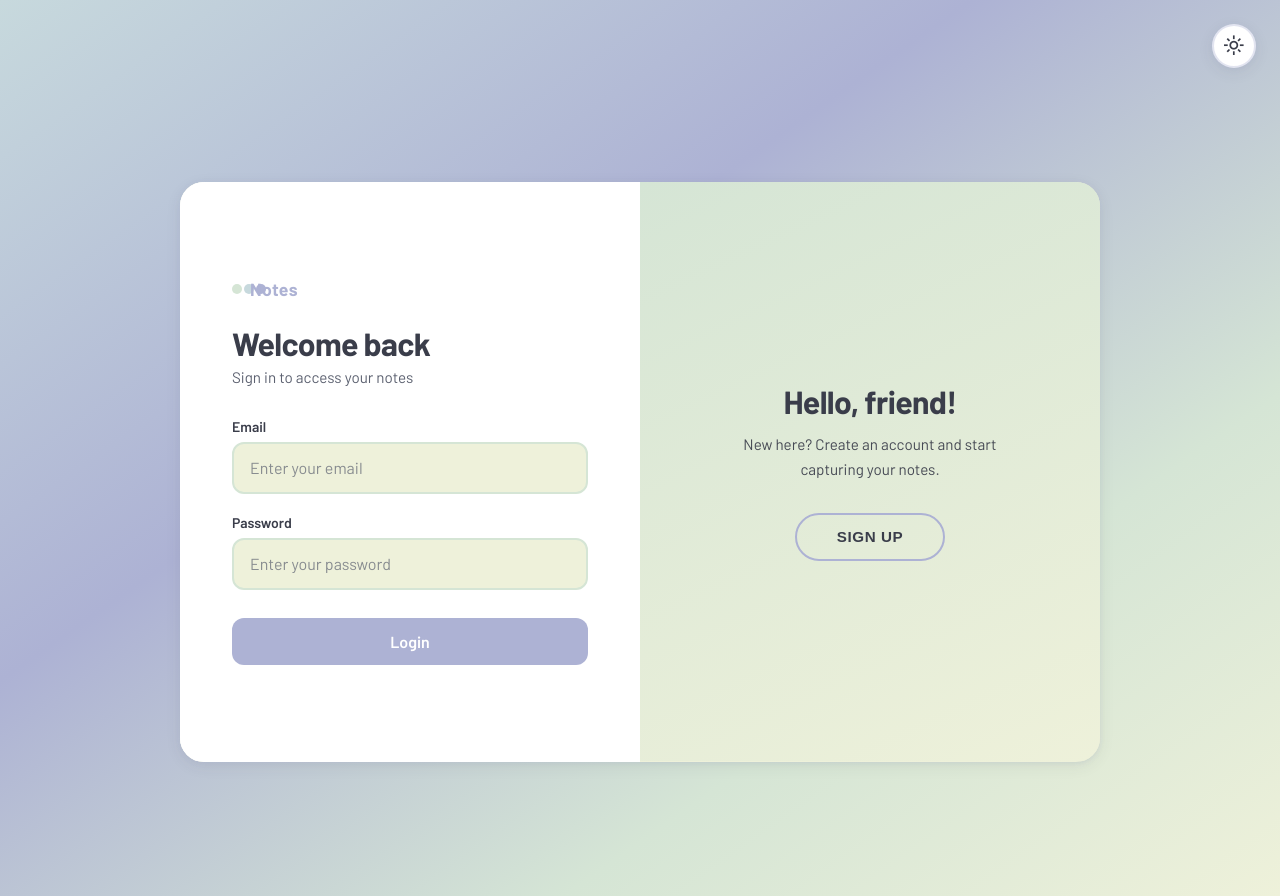
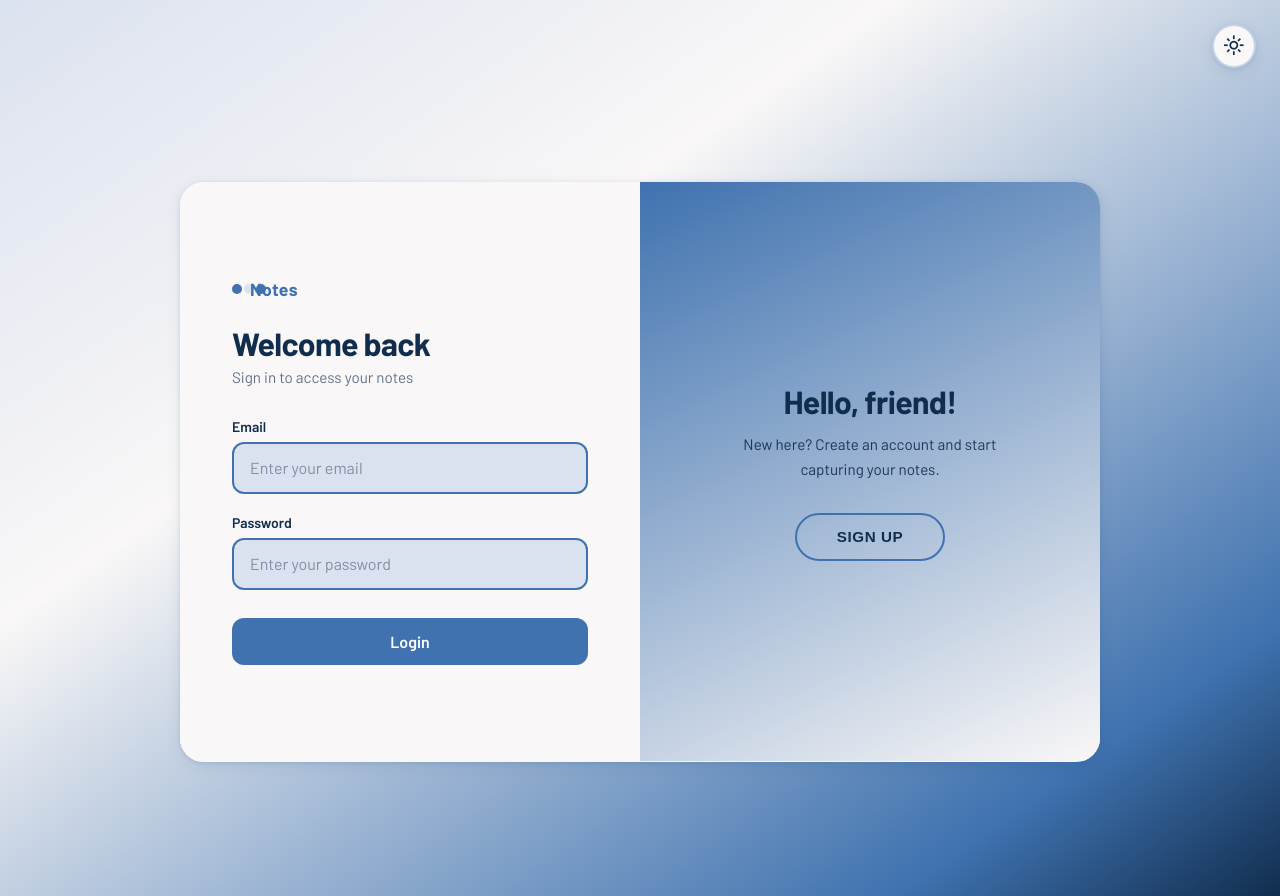
Before and after one commit to Ahmad-Rabani/Notes-React, a React (Create React App) app: page /login in a window 1280 px wide. Built offline with nearby package versions, Linux system fonts and the light colour scheme.

Commit message:
Refactor styles and improve UI consistency across components. Update button hover effects, input focus rings, and card shadows to utilize theme-based colors. Enhance drag-and-drop functionality in ShowCard and SortableNotesList, and adjust layout for better user experience.

```diff
--- a/src/Components/LoginandSignup/authPageStyles.js
+++ b/src/Components/LoginandSignup/authPageStyles.js
@@ -181,7 +181,7 @@ export const GhostButton = styled.button`
     color: ${({ theme }) => theme.colors.text};
 
     &:hover {
-      background: rgba(173, 178, 212, 0.25);
+      background: rgba(63, 114, 175, 0.2);
     }
   }
 `;
@@ -242,7 +242,7 @@ export const Input = styled.input`
     outline: none;
     border-color: ${({ theme }) => theme.colors.periwinkle};
     background: ${({ theme }) => theme.colors.surface};
-    box-shadow: 0 0 0 3px rgba(173, 178, 212, 0.4);
+    box-shadow: 0 0 0 3px ${({ theme }) => theme.colors.focusRing};
   }
 
   &:disabled {
@@ -277,9 +277,9 @@ export const PrimaryButton = styled.button`
     opacity 0.2s ease;
 
   &:hover:not(:disabled) {
-    background: #9ba0c8;
+    background: ${({ theme }) => theme.colors.primaryHover};
     transform: translateY(-1px);
-    box-shadow: 0 8px 18px rgba(173, 178, 212, 0.5);
+    box-shadow: 0 8px 18px rgba(63, 114, 175, 0.45);
   }
 
   &:active:not(:disabled) {
--- a/src/Components/Show Card/SortableNotesList.jsx
+++ b/src/Components/Show Card/SortableNotesList.jsx
@@ -35,13 +35,13 @@ const SortableNoteWrapper = ({ id, children, disabled }) => {
   const style = {
     transform: CSS.Transform.toString(transform),
     transition: transition || "transform 0.25s cubic-bezier(0.34, 1.2, 0.64, 1)",
-    opacity: isDragging ? 0.35 : 1,
+    opacity: isDragging ? 0.4 : 1,
     touchAction: "none",
   };
 
   return (
-    <div ref={setNodeRef} style={style} {...attributes}>
-      {children({ listeners, isDragging })}
+    <div ref={setNodeRef} style={style}>
+      {children({ listeners, attributes, isDragging })}
     </div>
   );
 };
@@ -62,7 +62,7 @@ const SortableNotesList = ({
 
   const sensors = useSensors(
     useSensor(PointerSensor, {
-      activationConstraint: { distance: 8 },
+      activationConstraint: { distance: 10 },
     }),
     useSensor(KeyboardSensor, {
       coordinateGetter: sortableKeyboardCoordinates,
@@ -94,7 +94,7 @@ const SortableNotesList = ({
       setItems(newItems);
 
       const reordered = newItems
-        .map((id) => data.find((note) => note.id === id))
+        .map((noteId) => data.find((note) => note.id === noteId))
         .filter(Boolean);
 
       dispatch(setNotesOrderOptimistic(reordered));
@@ -123,7 +123,7 @@ const SortableNotesList = ({
                     data={note}
                     userUid={userUid}
                     isEntering={enteringIds.has(note.id)}
-                    dragHandleProps={disabled ? null : dragProps}
+                    dragProps={disabled ? null : dragProps}
                   />
                 )}
               </SortableNoteWrapper>
--- a/src/Components/card/createCardStyles.js
+++ b/src/Components/card/createCardStyles.js
@@ -158,7 +158,7 @@ export const FieldInput = styled.input`
     outline: none;
     border-color: ${({ theme }) => theme.colors.periwinkle};
     background: ${({ theme }) => theme.colors.surface};
-    box-shadow: 0 0 0 3px rgba(173, 178, 212, 0.35);
+    box-shadow: 0 0 0 3px ${({ theme }) => theme.colors.focusRing};
   }
 `;
 
@@ -190,7 +190,7 @@ export const FieldTextarea = styled.textarea`
     outline: none;
     border-color: ${({ theme }) => theme.colors.periwinkle};
     background: ${({ theme }) => theme.colors.surface};
-    box-shadow: 0 0 0 3px rgba(173, 178, 212, 0.35);
+    box-shadow: 0 0 0 3px ${({ theme }) => theme.colors.focusRing};
   }
 `;
 
@@ -234,9 +234,9 @@ export const ModalButton = styled.button`
     color: #fff;
 
     &:hover:not(:disabled) {
-      background: #9ba0c8;
+      background: ${theme.colors.primaryHover};
       transform: translateY(-1px);
-      box-shadow: 0 6px 16px rgba(173, 178, 212, 0.45);
+      box-shadow: 0 6px 16px rgba(63, 114, 175, 0.4);
     }
   `
       : `
--- a/src/Components/main/Main.jsx
+++ b/src/Components/main/Main.jsx
@@ -128,7 +128,7 @@ const Main = () => {
 
     return (
       <>
-        <DndHint>Drag the grip handle to reorder your notes</DndHint>
+        <DndHint>Hold and drag a card to reorder your notes</DndHint>
         <SortableNotesList
           data={data}
           userUid={currentUserUid}
--- a/src/Components/main/notesPageStyles.js
+++ b/src/Components/main/notesPageStyles.js
@@ -74,7 +74,7 @@ export const FilterButton = styled.button`
   cursor: pointer;
   box-shadow: ${({ $active, theme }) =>
     $active
-      ? "0 4px 14px rgba(173, 178, 212, 0.45)"
+      ? "0 4px 14px rgba(63, 114, 175, 0.4)"
       : theme.colors.cardShadow};
   transition:
     transform 0.2s cubic-bezier(0.34, 1.2, 0.64, 1),
@@ -86,8 +86,8 @@ export const FilterButton = styled.button`
   &:hover {
     transform: translateY(-1px);
     background: ${({ $active, theme }) =>
-      $active ? "#9ba0c8" : theme.colors.sage};
-    box-shadow: 0 6px 16px rgba(173, 178, 212, 0.4);
+      $active ? theme.colors.primaryHover : theme.colors.paleBlue};
+    box-shadow: 0 6px 16px rgba(63, 114, 175, 0.35);
   }
 
   &:active {
--- a/src/theme/ThemeProvider.jsx
+++ b/src/theme/ThemeProvider.jsx
@@ -11,7 +11,8 @@ const GlobalStyle = createGlobalStyle`
 
   body {
     margin: 0;
-    background-color: ${({ theme }) => (theme.mode === "dark" ? "#1a1a2e" : "#EEF1DA")};
+    background-color: ${({ theme }) =>
+      theme.mode === "dark" ? theme.colors.navy : theme.colors.snow};
     color: ${({ theme }) => theme.colors.text};
     transition:
       background-color 0.3s ease,
--- a/src/theme/themes.js
+++ b/src/theme/themes.js
@@ -1,64 +1,83 @@
+/** App palette */
+export const PALETTE = {
+  snow: "#F9F7F7",
+  paleBlue: "#DBE2EF",
+  primary: "#3F72AF",
+  navy: "#112D4E",
+};
+
 export const lightTheme = {
   mode: "light",
   colors: {
-    periwinkle: "#ADB2D4",
-    mist: "#C7D9DD",
-    sage: "#D5E5D5",
-    cream: "#EEF1DA",
-    white: "#FFFFFF",
-    text: "#3a3d4a",
-    textMuted: "#5c6170",
-    error: "#8b4049",
-    pageGradient:
-      "linear-gradient(145deg, #C7D9DD 0%, #ADB2D4 30%, #D5E5D5 65%, #EEF1DA 100%)",
-    authGradient:
-      "linear-gradient(145deg, #C7D9DD 0%, #ADB2D4 38%, #D5E5D5 72%, #EEF1DA 100%)",
-    cardBg: "#FFFFFF",
-    cardBorder: "rgba(173, 178, 212, 0.35)",
-    cardShadow: "0 4px 16px rgba(58, 61, 74, 0.08), 0 1px 4px rgba(173, 178, 212, 0.25)",
+    snow: PALETTE.snow,
+    paleBlue: PALETTE.paleBlue,
+    primary: PALETTE.primary,
+    navy: PALETTE.navy,
+    primaryHover: "#355f96",
+    // legacy aliases used across styled-components
+    periwinkle: PALETTE.primary,
+    mist: PALETTE.paleBlue,
+    sage: PALETTE.primary,
+    cream: PALETTE.snow,
+    white: PALETTE.snow,
+    text: PALETTE.navy,
+    textMuted: "rgba(17, 45, 78, 0.65)",
+    error: "#c44d4d",
+    pageGradient: `linear-gradient(145deg, ${PALETTE.paleBlue} 0%, ${PALETTE.snow} 40%, ${PALETTE.paleBlue} 75%, ${PALETTE.snow} 100%)`,
+    authGradient: `linear-gradient(145deg, ${PALETTE.paleBlue} 0%, ${PALETTE.snow} 35%, ${PALETTE.primary} 85%, ${PALETTE.navy} 100%)`,
+    cardBg: PALETTE.snow,
+    cardBorder: "rgba(63, 114, 175, 0.28)",
+    cardShadow: "0 4px 16px rgba(17, 45, 78, 0.08), 0 1px 4px rgba(63, 114, 175, 0.18)",
     cardHoverShadow:
-      "0 12px 28px rgba(58, 61, 74, 0.12), 0 4px 12px rgba(173, 178, 212, 0.35)",
-    inputBg: "#EEF1DA",
-    surface: "#FFFFFF",
-    surfaceMuted: "rgba(255, 255, 255, 0.55)",
-    overlayBg: "rgba(58, 61, 74, 0.45)",
-    fabLabelBg: "rgba(255, 255, 255, 0.85)",
-    skeletonBase: "#EEF1DA",
-    skeletonShimmer: "#C7D9DD",
+      "0 12px 28px rgba(17, 45, 78, 0.14), 0 4px 12px rgba(63, 114, 175, 0.28)",
+    inputBg: PALETTE.paleBlue,
+    surface: PALETTE.snow,
+    surfaceMuted: "rgba(219, 226, 239, 0.65)",
+    overlayBg: "rgba(17, 45, 78, 0.5)",
+    fabLabelBg: "rgba(249, 247, 247, 0.92)",
+    skeletonBase: PALETTE.paleBlue,
+    skeletonShimmer: PALETTE.snow,
     dragOverlayShadow:
-      "0 20px 40px rgba(58, 61, 74, 0.22), 0 8px 24px rgba(173, 178, 212, 0.45)",
+      "0 20px 40px rgba(17, 45, 78, 0.22), 0 8px 24px rgba(63, 114, 175, 0.35)",
+    focusRing: "rgba(63, 114, 175, 0.35)",
+    star: "#e6a817",
   },
 };
 
 export const darkTheme = {
   mode: "dark",
   colors: {
-    periwinkle: "#ADB2D4",
-    mist: "#6b8a94",
-    sage: "#4a6b4a",
-    cream: "#1e2a3a",
-    white: "#16213e",
-    text: "#e0e0e0",
-    textMuted: "#a0a8b8",
-    error: "#e07070",
-    pageGradient:
-      "linear-gradient(145deg, #1a1a2e 0%, #16213e 35%, #1e3a2e 70%, #1a1a2e 100%)",
-    authGradient:
-      "linear-gradient(145deg, #1a1a2e 0%, #16213e 40%, #1e3a2e 75%, #1a1a2e 100%)",
-    cardBg: "#16213e",
-    cardBorder: "rgba(173, 178, 212, 0.2)",
+    snow: PALETTE.snow,
+    paleBlue: PALETTE.paleBlue,
+    primary: PALETTE.primary,
+    navy: PALETTE.navy,
+    primaryHover: "#5a8fd4",
+    periwinkle: PALETTE.primary,
+    mist: PALETTE.paleBlue,
+    sage: PALETTE.primary,
+    cream: "#1a3a5c",
+    white: "#1a3a5c",
+    text: PALETTE.snow,
+    textMuted: "rgba(219, 226, 239, 0.72)",
+    error: "#f08080",
+    pageGradient: `linear-gradient(145deg, ${PALETTE.navy} 0%, #1a3a5c 45%, ${PALETTE.navy} 100%)`,
+    authGradient: `linear-gradient(145deg, ${PALETTE.navy} 0%, #1a3a5c 50%, ${PALETTE.navy} 100%)`,
+    cardBg: "#1a3a5c",
+    cardBorder: "rgba(63, 114, 175, 0.35)",
     cardShadow: "0 4px 16px rgba(0, 0, 0, 0.35), 0 1px 4px rgba(0, 0, 0, 0.2)",
     cardHoverShadow:
-      "0 12px 28px rgba(0, 0, 0, 0.45), 0 4px 12px rgba(173, 178, 212, 0.15)",
-    inputBg: "#1e2a3a",
-    surface: "#16213e",
-    surfaceMuted: "rgba(22, 33, 62, 0.75)",
+      "0 12px 28px rgba(0, 0, 0, 0.45), 0 4px 12px rgba(63, 114, 175, 0.25)",
+    inputBg: "#152a45",
+    surface: "#1a3a5c",
+    surfaceMuted: "rgba(26, 58, 92, 0.85)",
     overlayBg: "rgba(0, 0, 0, 0.65)",
-    fabLabelBg: "rgba(22, 33, 62, 0.9)",
-    skeletonBase: "#1e2a3a",
-    skeletonShimmer: "#2a3f5f",
+    fabLabelBg: "rgba(26, 58, 92, 0.92)",
+    skeletonBase: "#152a45",
+    skeletonShimmer: "#1a3a5c",
     dragOverlayShadow:
-      "0 24px 48px rgba(0, 0, 0, 0.5), 0 8px 24px rgba(173, 178, 212, 0.2)",
+      "0 24px 48px rgba(0, 0, 0, 0.5), 0 8px 24px rgba(63, 114, 175, 0.3)",
+    focusRing: "rgba(63, 114, 175, 0.45)",
+    star: "#e6a817",
   },
 };
 
```
Also changed, not shown: src/Components/Show Card/Card.jsx (+16 -15 lines), src/Components/Show Card/noteCardStyles.js (+27 -69 lines).
